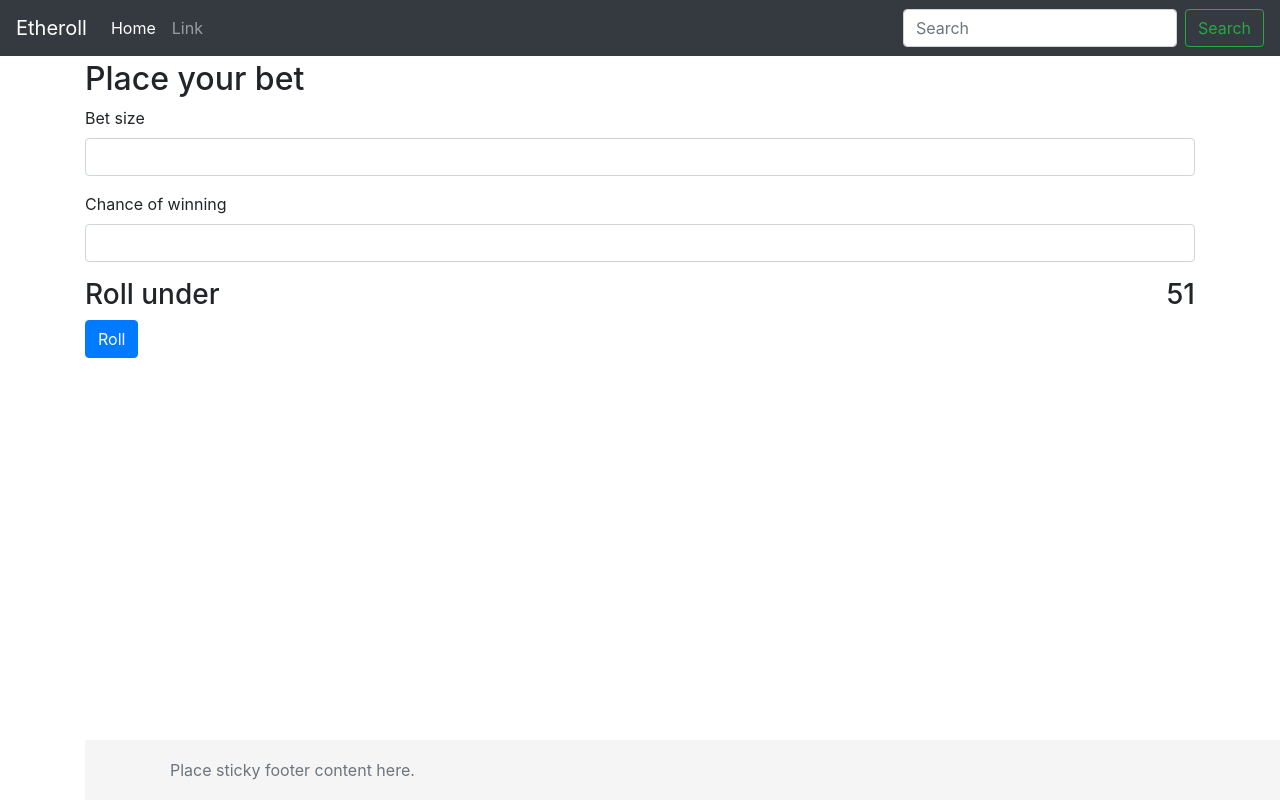
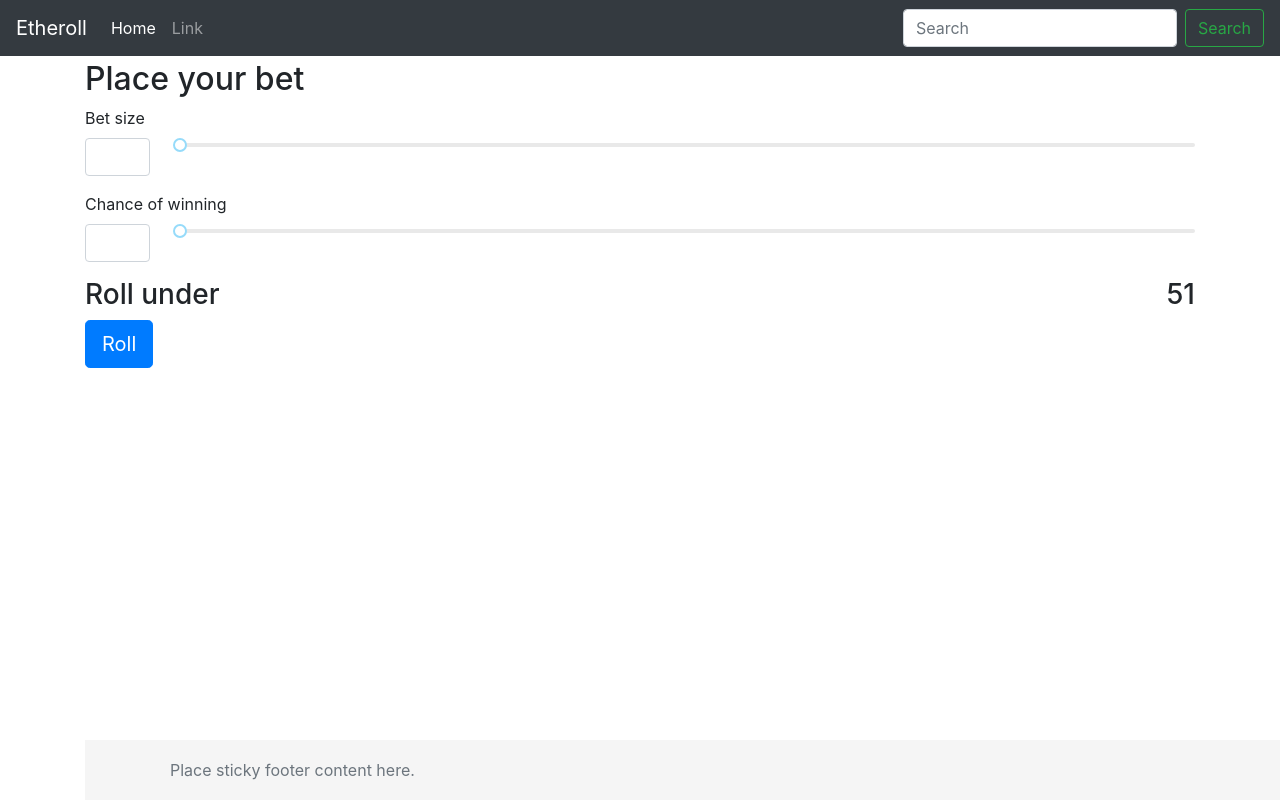
Before and after one commit to richpoteto/React_Dice_Ethereum, a React (Create React App) app: page / in a window 1280 px wide. Shown: the top 800 px of the page. Built offline with nearby package versions, Linux system fonts and the light colour scheme.

Commit message:
Minor layout and slider

```diff
--- a/package.json
+++ b/package.json
@@ -4,6 +4,7 @@
   "private": true,
   "dependencies": {
     "bootstrap": "^4.1.3",
+    "rc-slider": "^8.6.3",
     "react": "^16.6.1",
     "react-dom": "^16.6.1",
     "react-scripts": "2.1.1"
--- a/src/components/PlaceBet.js
+++ b/src/components/PlaceBet.js
@@ -1,5 +1,7 @@
 import React from 'react';
 import './css/PlaceBet.css';
+import Slider from 'rc-slider/lib/Slider';
+import 'rc-slider/assets/index.css';
 
 
 class BetSize extends React.Component {
@@ -7,8 +9,14 @@ class BetSize extends React.Component {
     return (
     <div className="form-group">
       <label>Bet size</label>
-      <input className="bet-size form-control">
-      </input>
+      <div className="row">
+        <div className="col">
+          <input className="bet-size form-control" />
+        </div>
+        <div className="col-11">
+          <Slider />
+        </div>
+      </div>
     </div>
     );
   }
@@ -19,8 +27,14 @@ class ChanceOfWinning extends React.Component {
     return (
     <div className="form-group">
       <label>Chance of winning</label>
-      <input className="chane-of-winning form-control">
-      </input>
+      <div className="row">
+        <div className="col">
+          <input className="chane-of-winning form-control" />
+        </div>
+        <div className="col-11">
+          <Slider />
+        </div>
+      </div>
     </div>
     );
   }
@@ -44,7 +58,7 @@ class RollUnder extends React.Component {
 class RollButton extends React.Component {
   render() {
     return (
-      <button type="button" className="roll-button btn btn-primary">Roll</button>
+      <button type="button" className="btn btn-primary btn-lg">Roll</button>
     );
   }
 }
```
